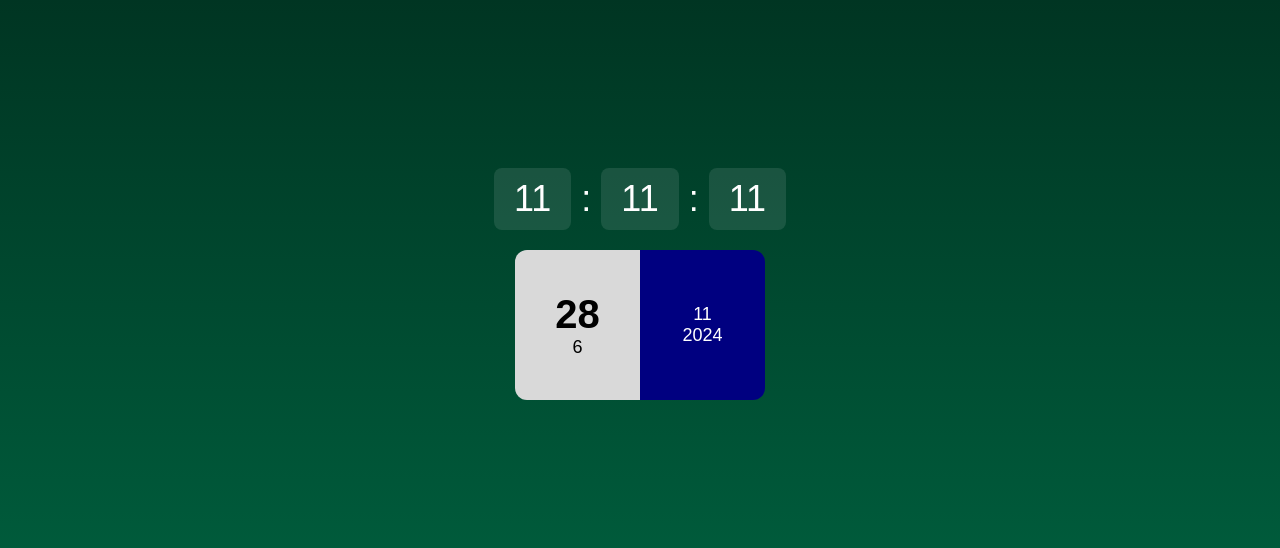
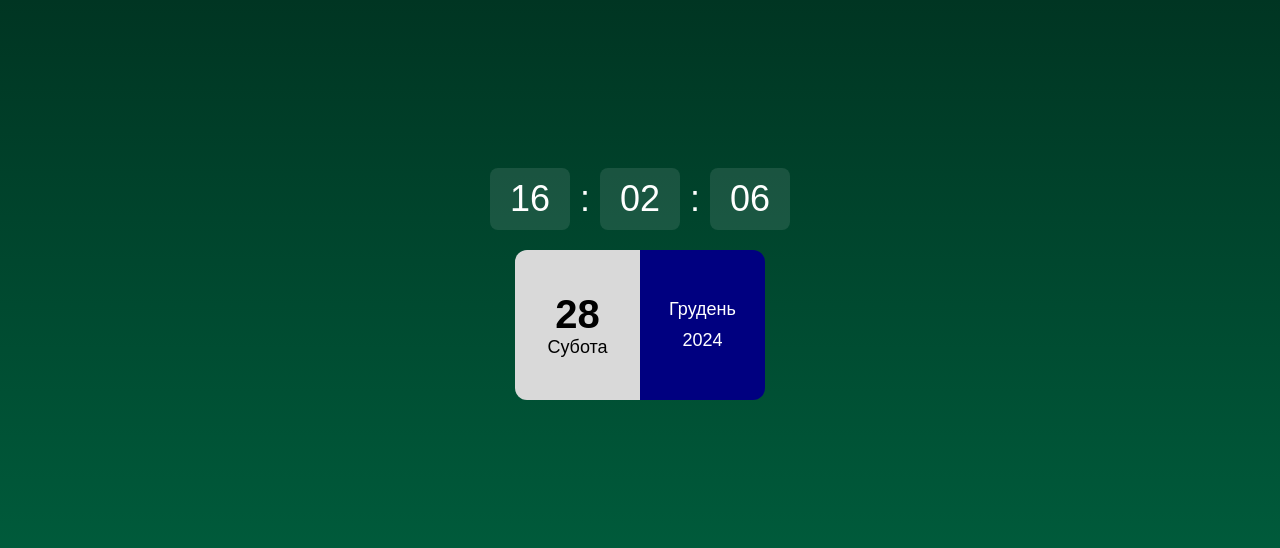
Before and after one commit to OleksandrLotar/calendar_time, a plain HTML site: page index.html in a window 1280 px wide. Shown: the part 116-664 px from the top of the page. Drawn offline with Linux system fonts and the light colour scheme.

Commit message:
finished

```diff
--- a/index.html
+++ b/index.html
@@ -8,7 +8,7 @@
 </head>
 <body>
     <div class="timer">
-        <span>11</span> : <span>11</span> : <span>11</span>
+        <span class="hours">11</span> : <span class="minutes">12</span> : <span class="seconds">13</span>
     </div>
     <div class="date-container">
         <div class="date">
@@ -17,6 +17,7 @@
         </div>
         <div class="date">
             <span class="mouns">June</span>
+
             <span class="year">2026</span>
         </div>
     </div>
--- a/script.js
+++ b/script.js
@@ -2,16 +2,35 @@ let day = document.querySelector(".day");
 let week = document.querySelector(".week");
 let mouns = document.querySelector(".mouns");
 let year = document.querySelector(".year");
+let hours = document.querySelector(".hours");
+let minutes = document.querySelector(".minutes");
+let seconds = document.querySelector(".seconds");
 
-day.innerHTML = "12";
-week.innerHTML = "Субота";
-mouns.innerHTML = "Грудень";
-year.innerHTML = "2045";
+// day.innerHTML = "12";
+// week.innerHTML = "Субота";
+// mouns.innerHTML = "Грудень";
+// year.innerHTML = "2045";
+// hours.innerHTML = "11";
+
+
+
+let days = ["Неділя", "Понеділок", "Вівторок", "Середа", "Четвер", "П'ятниця", "Субота"];
+let mounss = ["Січень", "Лютий", "Березень", "Квітень", "Травень", "Червень", "Липень", "Серпень", "Вересень", "Жовтень", "Листопад", "Грудень"];
 
 let today = new Date();
 console.log(today)
 
 day.innerHTML = today.getDate()
-week.innerHTML = today.getDay()
-mouns.innerHTML = today.getMonth()
+week.innerHTML = days[today.getDay()]
+mouns.innerHTML = mounss[today.getMonth()]
 year.innerHTML = today.getFullYear()
+hours.innerHTML = today.getHours()
+minutes.innerHTML = today.getMinutes()
+seconds.innerHTML = today.getSeconds()
+
+setInterval(() =>{
+    let currentTime = new Date();
+    hours.innerHTML = (currentTime.getHours()<10?"0":"") + currentTime.getHours();
+    minutes.innerHTML = (currentTime.getMinutes()<10?"0":"") + currentTime.getMinutes();
+    seconds.innerHTML = (currentTime.getSeconds()<10?"0":"") + currentTime.getSeconds();
+},1000)
--- a/style.css
+++ b/style.css
@@ -8,6 +8,10 @@ body {
     background:linear-gradient(#002D1D, #006441);
     font-family: Arial, sans-serif;
     color: white;
+}
+
+.mouns {
+    margin-bottom:10px;
 }
 
 .timer {
```
